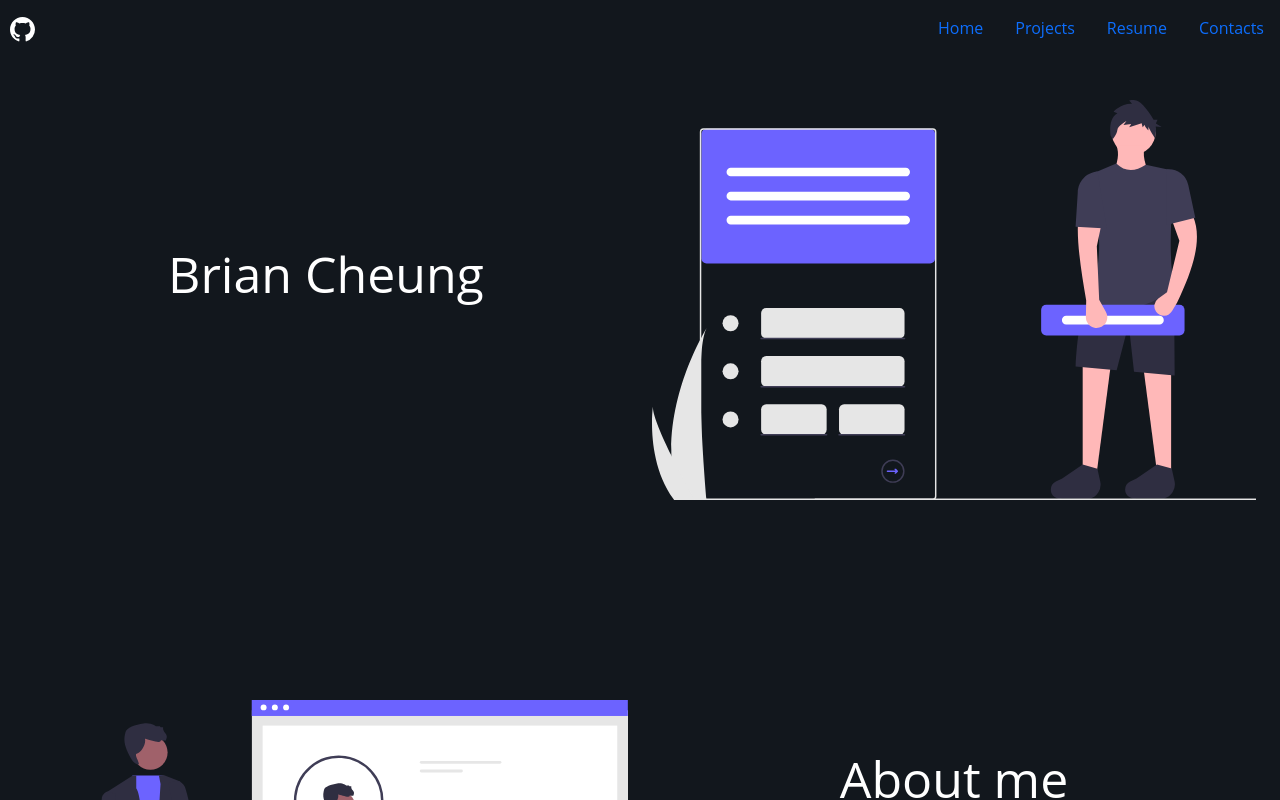
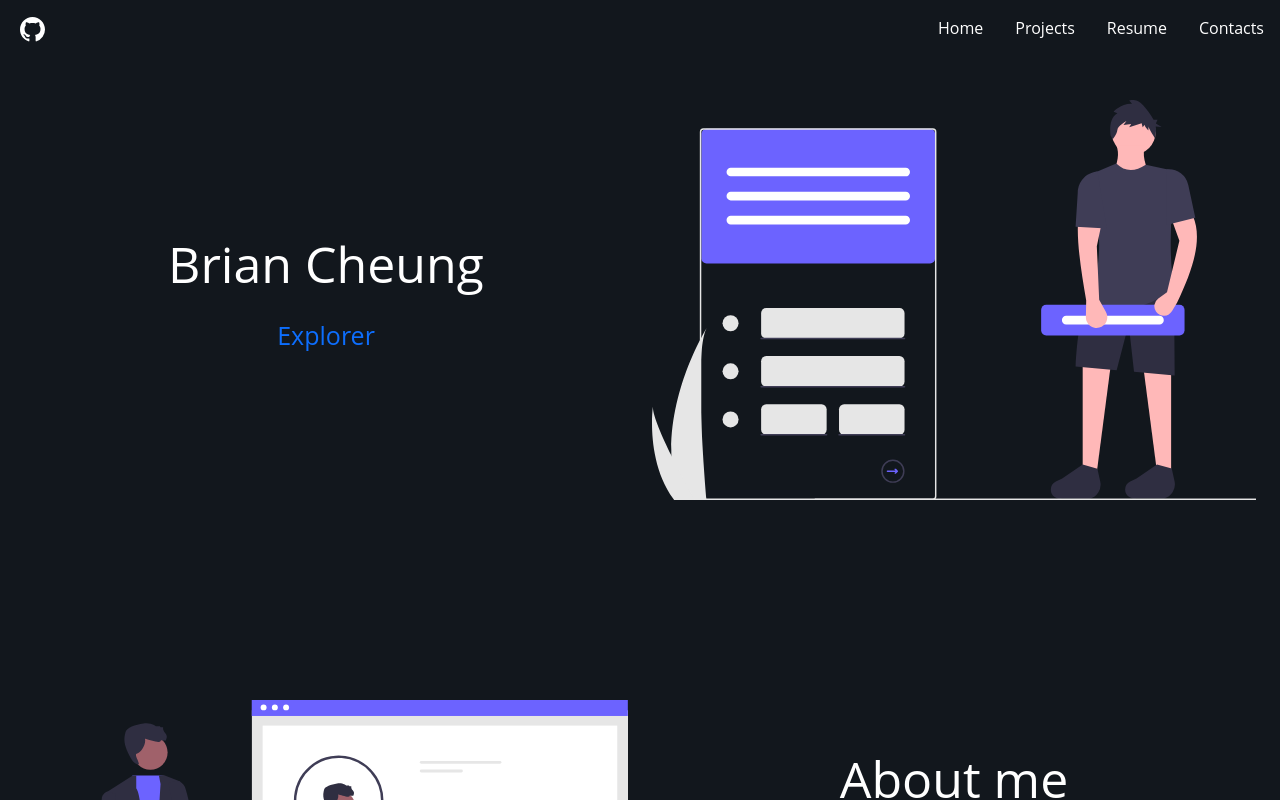
Before and after one commit to BrianCheung1/BrianCheung1.github.io, a React (Create React App) app: page / in a window 1280 px wide. Shown: the top 800 px of the page. Built offline with nearby package versions, Linux system fonts and the light colour scheme.

Commit message:
css changes

```diff
--- a/src/App.css
+++ b/src/App.css
@@ -9,28 +9,49 @@
   color: white;
 }
 
+html {
+  scroll-behavior: smooth;
+}
+
 .cover {
   justify-content: center;
   align-items: center;
+  overflow: hidden;
 }
 
 .coverName {
   font-size: 50px;
   text-align: center;
+  animation: slideinLeft 3s;
+  margin-bottom: 10px;
+
 }
 
 .coverDescription {
   font-size: 25px;
   text-align: center;
+  animation: slideinLeft 3s;
+
+}
+
+.coverPhoto{
+  animation: slideinRight 3s;
+
 }
 
 .about {
   font-size: 50px;
   text-align: center;
+  animation: slideinRight 3s;
 }
 
 .aboutDescription {
   font-size: 20px;
+  animation: slideinRight 3s;
+}
+
+.aboutPicture{
+  animation: slideinLeft 3s;
 }
 
 .skills {
@@ -43,11 +64,18 @@
 
 }
 
+.skillButtons:active {
+  background-color: #3e8e41;
+  box-shadow: 0 5px #666;
+  transform: translateY(4px);
+}
+
 .skillNames {
   text-align: center;
   font-size: 20px;
   padding-top: 30px;
 }
+
 
 .skillIcons {
   font-size: 50px;
@@ -65,6 +93,7 @@
 .projects {
   font-size: 50px;
   text-align: center;
+  margin-bottom: 30px;
 }
 
 .projectCards {
@@ -77,6 +106,47 @@
 .projectCardsBody {
   text-align: center;
 }
+
+.projectSlide {
+  animation-duration: 2s;
+  animation-name: slidein;
+  overflow: hidden;
+}
+
+@keyframes slideinLeft {
+  0% {
+    transform: translate(-200px, 0px);
+    opacity: 0;
+  }
+
+  50% {
+    transform: translate(50px, 0px);
+    opacity: 1;
+  }
+
+  100% {
+    transform: translate(0px, 0px);
+    opacity: 1;
+  }
+}
+
+@keyframes slideinRight {
+  0% {
+    transform: translate(200px, 0px);
+    opacity: 0;
+  }
+
+  50% {
+    transform: translate(-50px, 0px);
+    opacity: 1;
+  }
+
+  100% {
+    transform: translate(0px, 0px);
+    opacity: 1;
+  }
+}
+
 
 .contacts {
   text-align: center;
@@ -96,33 +166,24 @@
 
 
 .flip {
-  height: 50px;
+  height: 60px;
   overflow: hidden;
 }
 
 .flip>div>div {
   color: #0d6efd;
-  padding: 4px 12px;
-  height: 45px;
+  padding: 5px 15px;
+  height: 55px;
   margin-bottom: 45px;
   display: inline-block;
 }
 
 .flip div:first-child {
   animation: show 5s linear infinite;
+  animation-delay: 3.5s;
 }
 
-.flip div div {
-  background: #12171d;
-}
 
-.flip div:first-child div {
-  background: #12171d;
-}
-
-.flip div:last-child div {
-  background: #12171d;
-}
 
 @keyframes show {
   0% {
--- a/src/components/About.js
+++ b/src/components/About.js
@@ -13,6 +13,7 @@ class About extends React.Component {
               width="100%"
               height="auto"
               alt="placeholder"
+              className="aboutPicture"
             ></img>
           </Col>
           <Col lg={6}>
--- a/src/components/Cover.js
+++ b/src/components/Cover.js
@@ -12,13 +12,13 @@ class Cover extends React.Component {
             <div className="coverDescription">
               <div className="flip">
                 <div>
-                  <div>Webdeveloper</div>
+                  <div>Software Engineer</div>
                 </div>
                 <div>
-                  <div>and</div>
+                  <div>Explorer</div>
                 </div>
                 <div>
-                  <div>Software Engineer</div>
+                  <div>Webdeveloper</div>
                 </div>
               </div>
             </div>
@@ -29,6 +29,7 @@ class Cover extends React.Component {
               alt="placeholder"
               width="100%"
               height="auto"
+              className="coverPhoto"
             ></img>
           </Col>
         </Row>
--- a/src/components/Navigation.js
+++ b/src/components/Navigation.js
@@ -20,7 +20,7 @@ class Navigation extends React.Component {
               fill="white"
               class="bi bi-github"
               viewBox="0 0 16 16"
-              style={{ marginLeft: "10px" }}
+              style={{ marginLeft: "20px" }}
             >
               <path d="M8 0C3.58 0 0 3.58 0 8c0 3.54 2.29 6.53 5.47 7.59.4.07.55-.17.55-.38 0-.19-.01-.82-.01-1.49-2.01.37-2.53-.49-2.69-.94-.09-.23-.48-.94-.82-1.13-.28-.15-.68-.52-.01-.53.63-.01 1.08.58 1.23.82.72 1.21 1.87.87 2.33.66.07-.52.28-.87.51-1.07-1.78-.2-3.64-.89-3.64-3.95 0-.87.31-1.59.82-2.15-.08-.2-.36-1.02.08-2.12 0 0 .67-.21 2.2.82.64-.18 1.32-.27 2-.27.68 0 1.36.09 2 .27 1.53-1.04 2.2-.82 2.2-.82.44 1.1.16 1.92.08 2.12.51.56.82 1.27.82 2.15 0 3.07-1.87 3.75-3.65 3.95.29.25.54.73.54 1.48 0 1.07-.01 1.93-.01 2.2 0 .21.15.46.55.38A8.012 8.012 0 0 0 16 8c0-4.42-3.58-8-8-8z" />
             </svg>
@@ -30,10 +30,18 @@ class Navigation extends React.Component {
             id="basic-navbar-nav"
             className="justify-content-end"
           >
-            <Nav.Link href="#home">Home</Nav.Link>
-            <Nav.Link href="#projects">Projects</Nav.Link>
-            <Nav.Link href={resume}>Resume</Nav.Link>
-            <Nav.Link href="#contacts">Contacts</Nav.Link>
+            <Nav.Link href="#home" style={{ color: "white" }}>
+              Home
+            </Nav.Link>
+            <Nav.Link href="#projects" style={{ color: "white" }}>
+              Projects
+            </Nav.Link>
+            <Nav.Link href={resume} style={{ color: "white" }}>
+              Resume
+            </Nav.Link>
+            <Nav.Link href="#contacts" style={{ color: "white" }}>
+              Contacts
+            </Nav.Link>
           </Navbar.Collapse>
         </Navbar>
       </Container>
--- a/src/components/ProjectCards.js
+++ b/src/components/ProjectCards.js
@@ -21,8 +21,9 @@ function ProjectCards({ image, title, description, link, link2, tech }) {
         border="dark"
         style={{
           width: "auto",
-          marginBottom: "10px",
+          marginBottom: "20px",
         }}
+        className="projectSlide"
       >
         <Card.Header className="cardTech">{getSkills({ tech })}</Card.Header>
         <Card.Img variant="top" src={image} />
--- a/src/components/Skills.js
+++ b/src/components/Skills.js
@@ -27,7 +27,7 @@ class Skills extends React.Component {
             <div className="skills">Skills</div>
           </Col>
         </Row>
-        <Row className="skillButtons">
+        <Row style={{ textAlign: "center" }}>
           <Col span={12}>
             <Button
               variant="primary"
@@ -36,7 +36,8 @@ class Skills extends React.Component {
                   skills: true,
                 });
               }}
-              style={{marginRight:"10px"}}
+              style={{ marginRight: "10px" }}
+              className="skillButtons"
             >
               Languages
             </Button>
@@ -47,6 +48,7 @@ class Skills extends React.Component {
                   skills: false,
                 });
               }}
+              className="skillButtons"
             >
               Technologies
             </Button>
```
Also changed, not shown: 1 other file (tests, documents, lock files or other folders).
